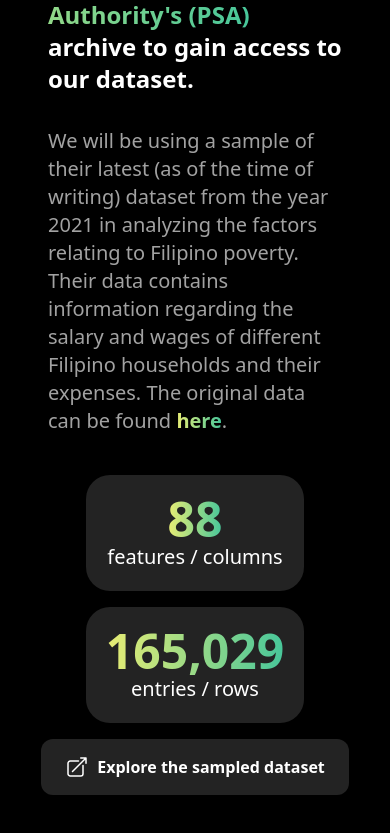
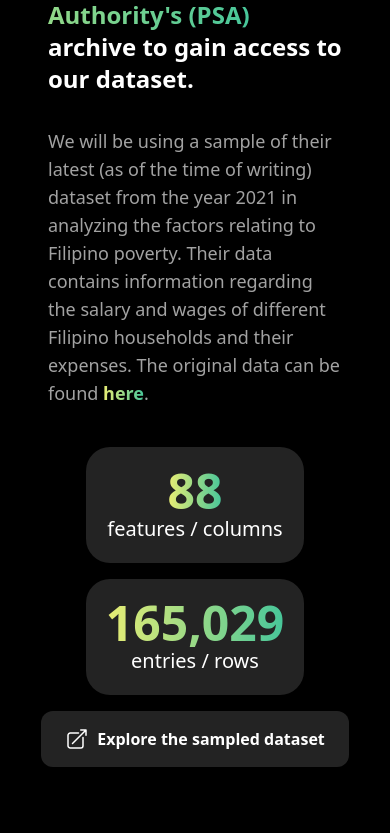
Before and after one commit to riru12/cs132portfolio, a SvelteKit app: page / in a window 390 px wide. Shown: the part 3868-4701 px from the top of the page. Built offline with nearby package versions, Linux system fonts and the light colour scheme.

Commit message:
font size change on smaller devices

```diff
--- a/src/components/Data.svelte
+++ b/src/components/Data.svelte
@@ -17,7 +17,7 @@
                 <div class="text-white font-bold text-2xl 2xl:text-4xl mb-8">
                     We contacted the <span class="gradient-text">Philippine Statistics Authority's (PSA)</span> archive to gain access to our dataset.
                 </div>
-                <div class="gray-text text-xl xl:text-2xl">
+                <div class="gray-text text-lg sm:text-xl xl:text-2xl">
                     We will be using a sample of their latest (as of the time of writing) dataset from the year 2021 in analyzing the factors relating to Filipino poverty. Their data contains information regarding the salary and wages of different Filipino households and their expenses. The original data can be found <a href="https://psada.psa.gov.ph/catalog/FIES/about" target="_blank" class="gradient-text font-semibold">here</a>.
                 </div>
             </div>
```
